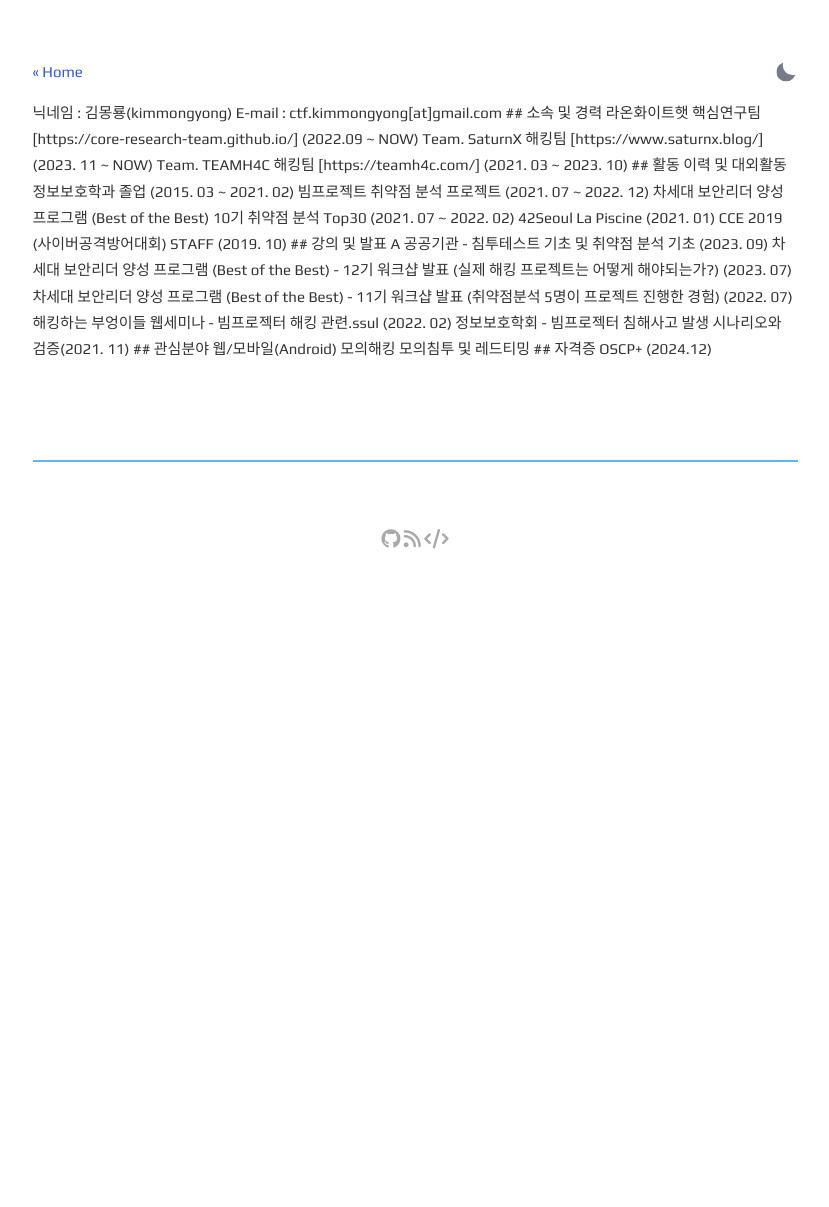
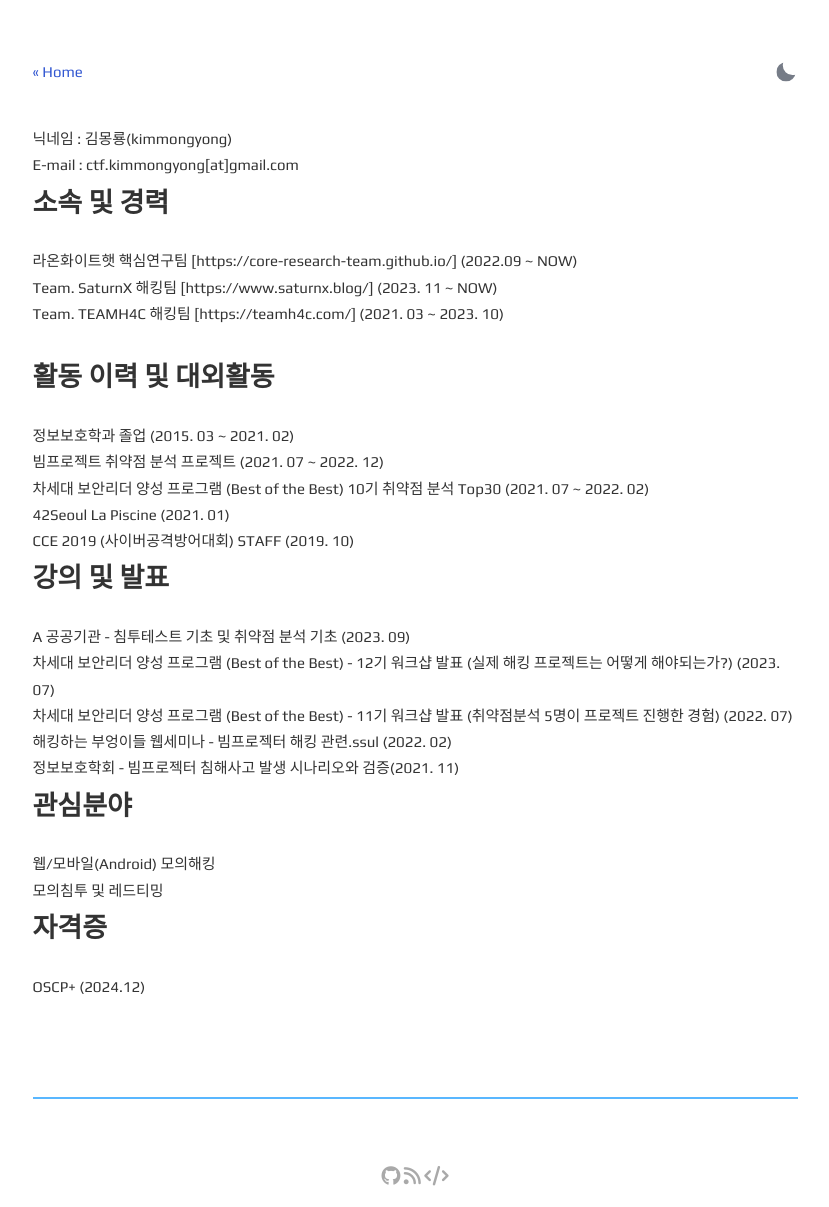
Before and after one commit to Kim-mongyong/Kim-mongyong.github.io, a Jekyll site: the page built from about.html, in a window 1280 px wide. Shown: the whole page, without its empty margins (225-1054 px from the left). Built offline with Jekyll 4.4.1, drawn with Linux system fonts in a browser that asks for light colours; before the commit the page ends 900 px from its top, so only the background shows below that.

Commit message:
change about.html

```diff
--- a/about.html
+++ b/about.html
@@ -9,35 +9,58 @@ layout: default
     </button>
   </div>
 </section>
-
+<br>
 닉네임 : 김몽룡(kimmongyong)
+<br>
 E-mail : ctf.kimmongyong[at]gmail.com
 
-## 소속 및 경력
-라온화이트햇 핵심연구팀 [https://core-research-team.github.io/] (2022.09 ~ NOW)
-Team. SaturnX 해킹팀 [https://www.saturnx.blog/] (2023. 11 ~ NOW)
-Team. TEAMH4C 해킹팀 [https://teamh4c.com/] (2021. 03 ~ 2023. 10)
+<h2>
+  소속 및 경력
+</h2>
 
-## 활동 이력 및 대외활동
-정보보호학과 졸업 (2015. 03 ~ 2021. 02)
-빔프로젝트 취약점 분석 프로젝트 (2021. 07 ~ 2022. 12)
-차세대 보안리더 양성 프로그램 (Best of the Best) 10기 취약점 분석 Top30 (2021. 07 ~ 2022. 02)
-42Seoul La Piscine (2021. 01)
-CCE 2019  (사이버공격방어대회) STAFF (2019. 10)
+라온화이트햇 핵심연구팀 [https://core-research-team.github.io/] (2022.09 ~ NOW)<br>
 
-## 강의 및 발표
-A 공공기관 - 침투테스트 기초 및 취약점 분석 기초 (2023. 09)
-차세대 보안리더 양성 프로그램 (Best of the Best) - 12기 워크샵 발표 (실제 해킹 프로젝트는 어떻게 해야되는가?) (2023. 07)
-차세대 보안리더 양성 프로그램 (Best of the Best) - 11기 워크샵 발표 (취약점분석 5명이 프로젝트 진행한 경험) (2022. 07)
-해킹하는 부엉이들 웹세미나 - 빔프로젝터 해킹 관련.ssul (2022. 02)
-정보보호학회 - 빔프로젝터 침해사고 발생 시나리오와 검증(2021. 11)
+Team. SaturnX 해킹팀 [https://www.saturnx.blog/] (2023. 11 ~ NOW)<br>
 
-## 관심분야
-웹/모바일(Android) 모의해킹
+Team. TEAMH4C 해킹팀 [https://teamh4c.com/] (2021. 03 ~ 2023. 10)<br>
+<br>
+
+<h2>
+  활동 이력 및 대외활동
+</h2>
+
+정보보호학과 졸업 (2015. 03 ~ 2021. 02)<br>
+
+빔프로젝트 취약점 분석 프로젝트 (2021. 07 ~ 2022. 12)<br>
+
+차세대 보안리더 양성 프로그램 (Best of the Best) 10기 취약점 분석 Top30 (2021. 07 ~ 2022. 02)<br>
+
+42Seoul La Piscine (2021. 01)<br>
+
+CCE 2019  (사이버공격방어대회) STAFF (2019. 10)<br>
+
+<h2>
+강의 및 발표
+</h2>
+A 공공기관 - 침투테스트 기초 및 취약점 분석 기초 (2023. 09)<br>
+
+차세대 보안리더 양성 프로그램 (Best of the Best) - 12기 워크샵 발표 (실제 해킹 프로젝트는 어떻게 해야되는가?) (2023. 07)<br>
+
+차세대 보안리더 양성 프로그램 (Best of the Best) - 11기 워크샵 발표 (취약점분석 5명이 프로젝트 진행한 경험) (2022. 07)<br>
+
+해킹하는 부엉이들 웹세미나 - 빔프로젝터 해킹 관련.ssul (2022. 02)<br>
+
+정보보호학회 - 빔프로젝터 침해사고 발생 시나리오와 검증(2021. 11)<br>
+
+<h2>
+  관심분야
+</h2>
+웹/모바일(Android) 모의해킹<br>
 모의침투 및 레드티밍
-
-## 자격증
-OSCP+ (2024.12)
+<br>
+<h2>
+자격증</h2>
+OSCP+ (2024.12)<br>
 
 <section>
   <nav class="post-nav" /nav>
```
